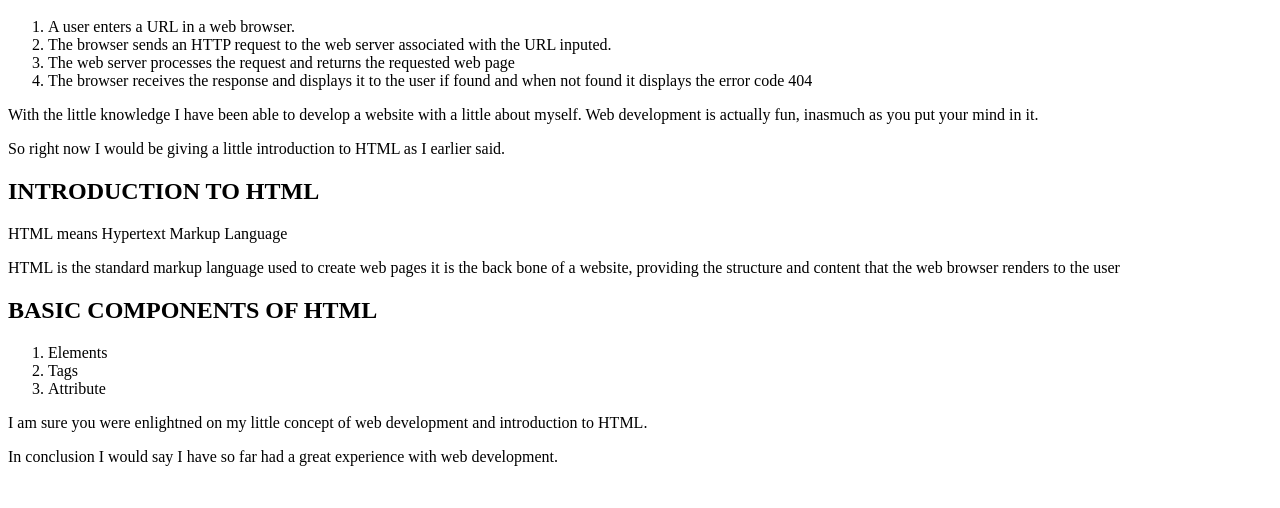
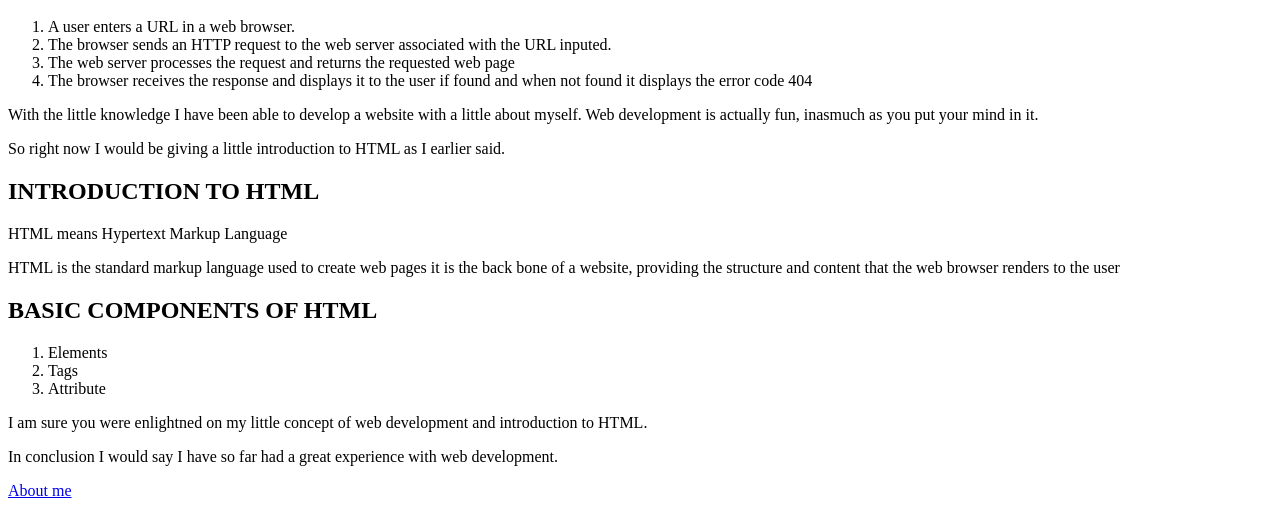
Before and after one commit to tomosoriayomide/My-Assignment, a plain HTML site: page index.html in a window 1280 px wide. Shown: the part 415-923 px from the top of the page. Before the commit the page ends 897 px from the top, so only its background shows below. Drawn offline with Linux system fonts and the light colour scheme.

Commit message:
git update

```diff
--- a/index.html
+++ b/index.html
@@ -40,6 +40,7 @@
     </ol>
     <p>I am sure you were enlightned on my little concept of web development and introduction to HTML.</p>
     <p>In conclusion I would say I have so far had a great experience with web development.</p>
+    <a href="https://ayocomp.vercel.app/">About me</a>
 
 
 </body>
```
